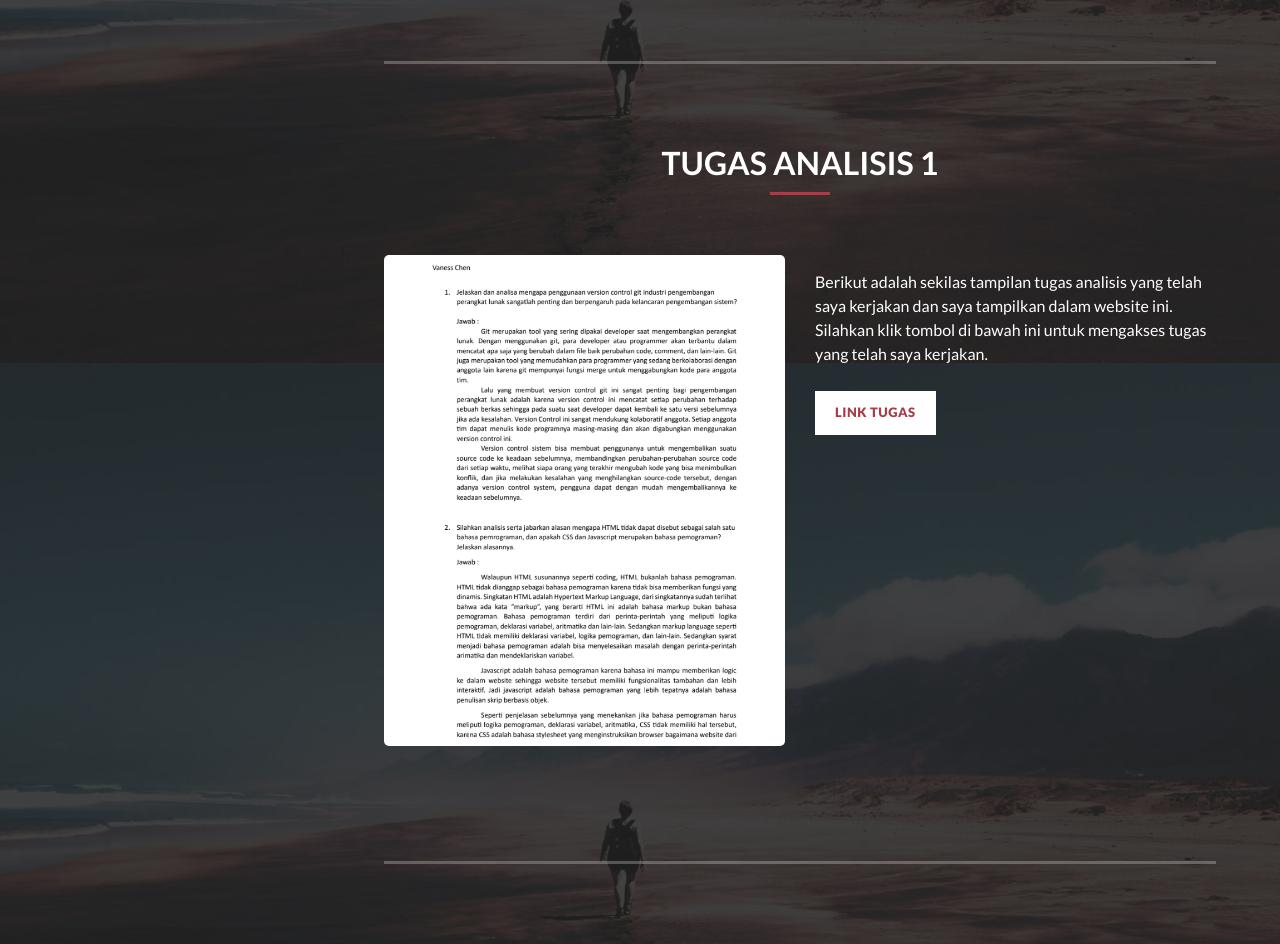
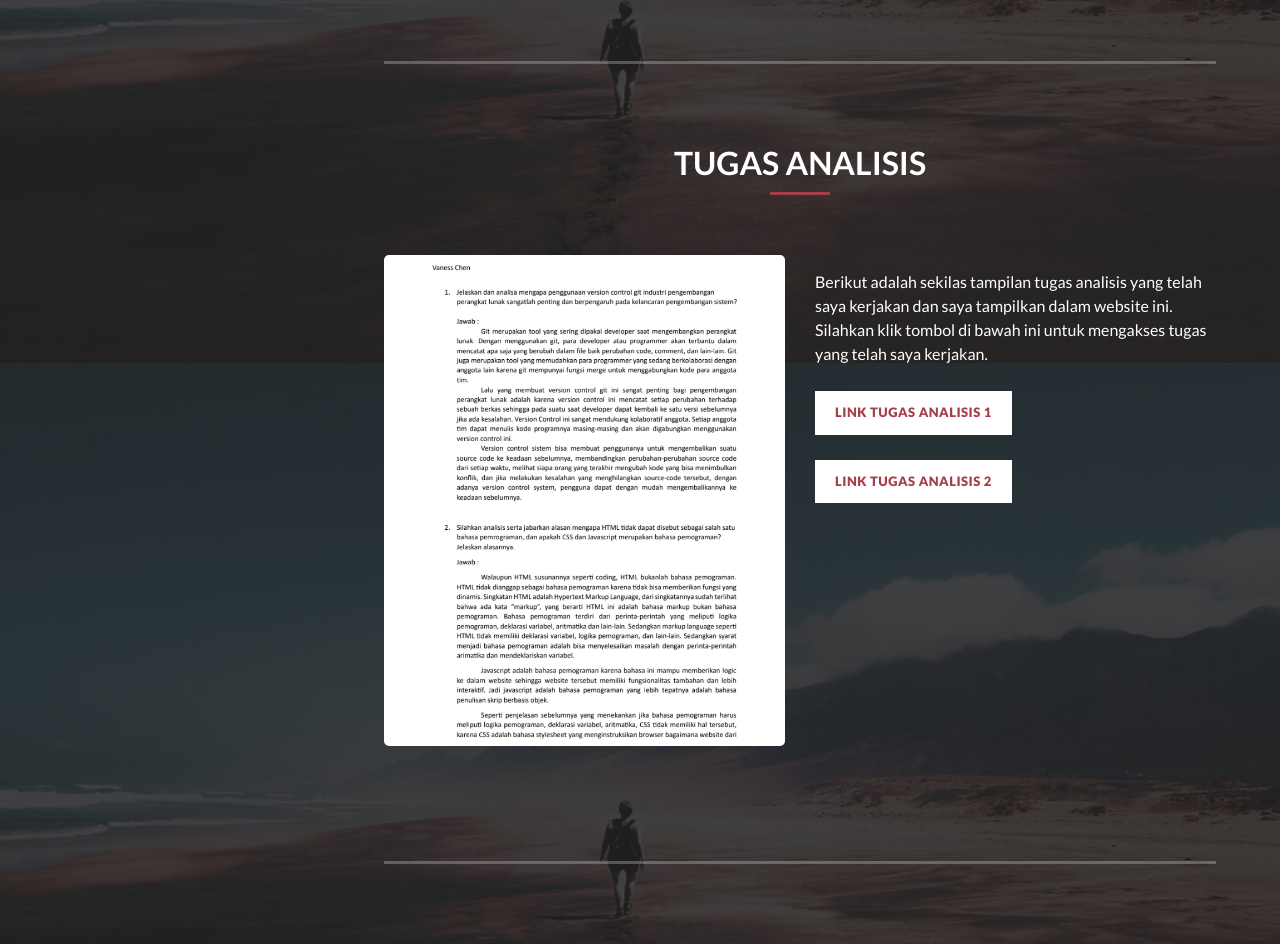
Before and after one commit to ness0100/ness0100.github.io, a plain HTML site: page index.html in a window 1280 px wide. Shown: the part 2037-2981 px from the top of the page. Drawn offline with Linux system fonts and the light colour scheme.

Commit message:
update tugas

```diff
--- a/index.html
+++ b/index.html
@@ -183,7 +183,7 @@ https://templatemo.com/tm-531-reflux
       <section class="section my-work" data-section="section3">
         <div class="container">
           <div class="section-heading">
-            <h2>TUGAS ANALISIS 1</h2>
+            <h2>TUGAS ANALISIS</h2>
             <div class="line-dec"></div>
 
           </div>
@@ -205,7 +205,10 @@ https://templatemo.com/tm-531-reflux
                           mengakses tugas yang telah saya kerjakan.
                         </p>
                         <div class="white-button">
-                          <a href="https://drive.google.com/file/d/1CZgrfdWc6-bCy5AyB8eX7iaHWhnJGRQe/view?usp=sharing">LINK TUGAS</a>
+                          <a href="https://drive.google.com/file/d/1CZgrfdWc6-bCy5AyB8eX7iaHWhnJGRQe/view?usp=sharing">LINK TUGAS ANALISIS 1</a>
+                        </div>
+                        <div class="white-button">
+                          <a href="https://drive.google.com/file/d/1CZgrfdWc6-bCy5AyB8eX7iaHWhnJGRQe/view?usp=sharing">LINK TUGAS ANALISIS 2</a>
                         </div>
                       </div>
                     </div>
```
